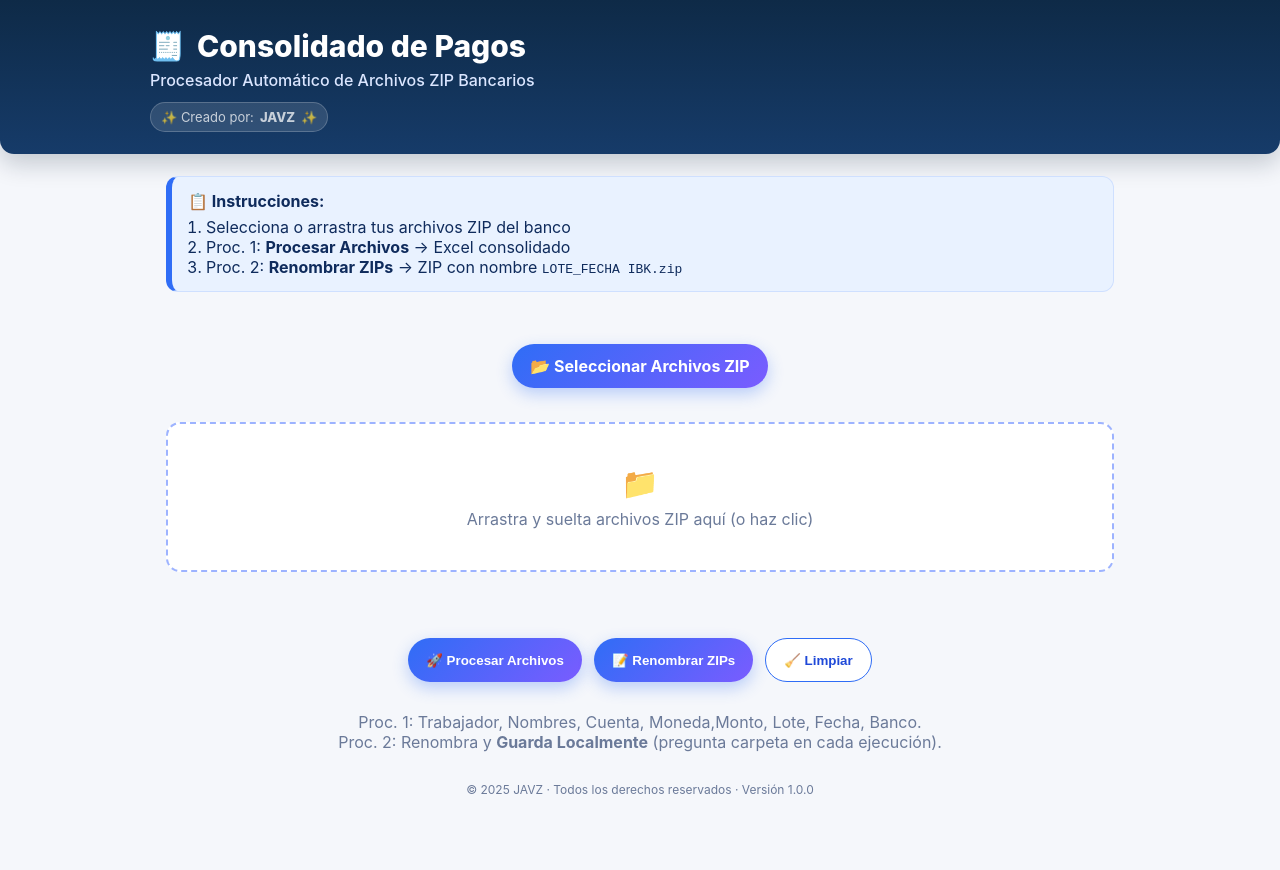
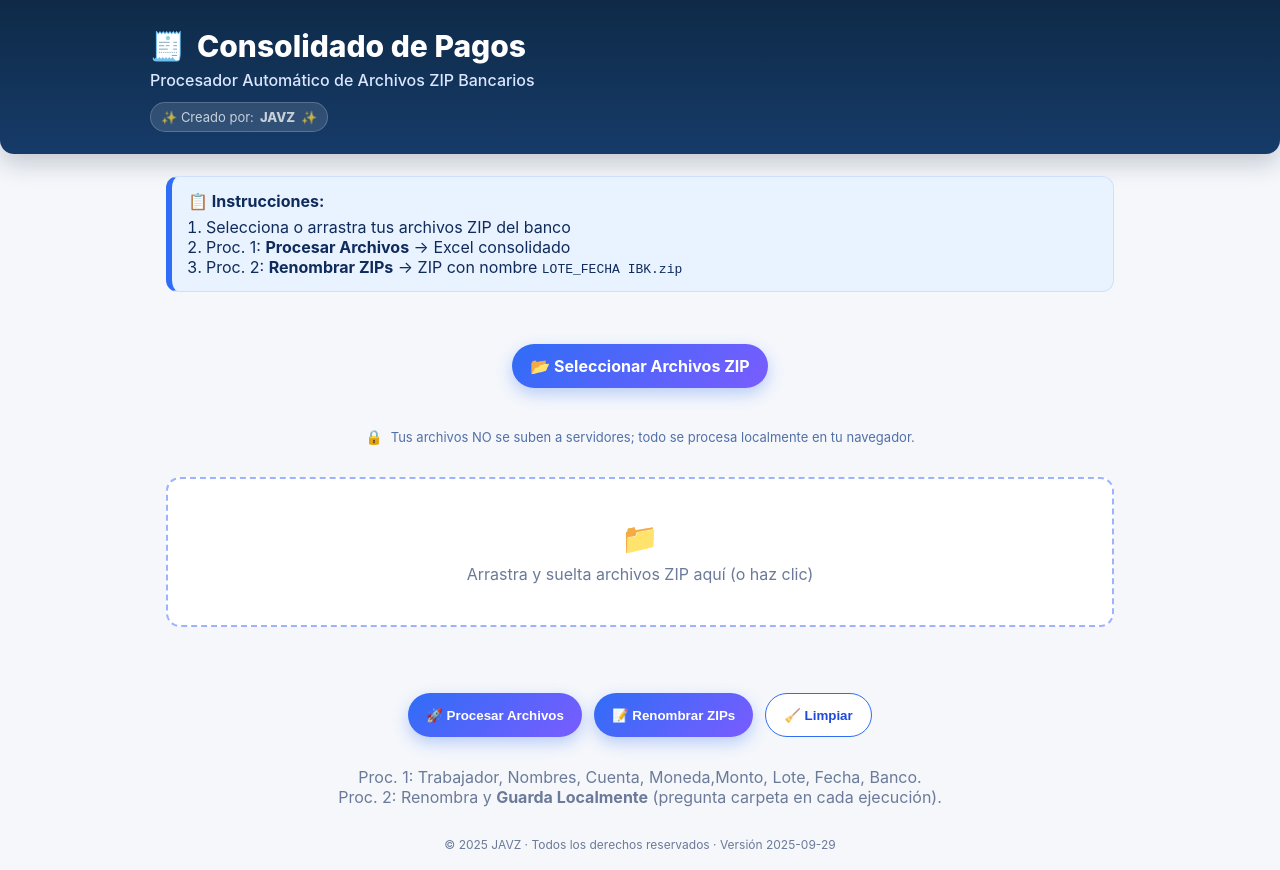
Before and after one commit to CompensacionesSpsa/ConsolidadoDePagos, a plain HTML site: page index.html in a window 1280 px wide. Before the commit the page ends 815 px from the top, so only its background shows below. Drawn offline with nearby package versions, Linux system fonts and the light colour scheme.

Commit message:
Update index.html

```diff
--- a/index.html
+++ b/index.html
@@ -3,7 +3,7 @@
 <head>
   <meta charset="utf-8" />
   <meta name="viewport" content="width=device-width, initial-scale=1" />
-  <!-- AQUÍ pegas los meta tags -->
+  <!-- Anti-caché básico -->
   <meta http-equiv="Cache-Control" content="no-cache, no-store, must-revalidate">
   <meta http-equiv="Pragma" content="no-cache">
   <meta http-equiv="Expires" content="0">
@@ -29,11 +29,12 @@
   <!-- Robots -->
   <meta name="robots" content="index,follow">
 
-  <!-- Marca y PWA -->
+  <!-- Marca y PWA (mantiene tu favicon actual) -->
   <link rel="icon" type="image/x-icon" href="favicon.ico">
   <meta name="theme-color" content="#0e2a47">
   <link rel="manifest" href="manifest.webmanifest">
 
+  <!-- Evita caché del manifest -->
   <script>
     (function(v){
       var m = document.querySelector('link[rel="manifest"]');
@@ -64,6 +65,9 @@
     .callout h3{margin:0 0 6px; font-size:16px}
     .callout ol{margin:0 0 0 18px; padding:0}
 
+    .trust{display:flex; align-items:center; gap:8px; justify-content:center; color:#5270a8; font-size:13px; margin:6px 0 14px}
+    .trust .lock{font-size:14px}
+
     .actions{display:flex; justify-content:center; margin:16px 0}
     .btn{appearance:none; border:0; cursor:pointer; padding:12px 18px; border-radius:999px; font-weight:700; color:#fff; box-shadow:0 6px 16px rgba(47,109,246,.3); min-height:44px;}
     .btn-primary{background:linear-gradient(135deg, var(--brand), var(--brand2))}
@@ -71,8 +75,9 @@
     .btn:disabled{opacity:.6; cursor:not-allowed}
     .btn:focus, .dropzone:focus-within { outline: 3px solid #7a5cff55; outline-offset: 2px; border-radius: 12px; }
 
-    .dropzone{position:relative; background:var(--card); border:2px dashed var(--dash); border-radius:14px; min-height:150px; display:flex; align-items:center; justify-content:center; text-align:center; padding:18px; color:var(--muted)}
-    .dropzone.hover{background:#f4f7ff}
+    .dropzone{position:relative; background:var(--card); border:2px dashed var(--dash); border-radius:14px; min-height:150px; display:flex; align-items:center; justify-content:center; text-align:center; padding:18px; color:var(--muted); transition:box-shadow .2s, border-color .2s, background .2s}
+    .dropzone.hover{background:#f4f7ff; border-color:var(--brand)}
+    .dropzone.success{border-color:var(--ok); box-shadow:0 0 0 3px rgba(16,185,129,.25) inset; background:#effcf7}
     .dropzone .folder{font-size:30px; display:block; margin-bottom:8px}
     .dropzone input[type=file].overlay{position:absolute; inset:0; opacity:0; cursor:pointer; width:100%; height:100%}
 
@@ -95,7 +100,7 @@
                    border:1px dashed var(--dash); border-radius:999px; padding:6px 10px;
                    font-size:13px; font-weight:700; width:fit-content; margin:6px auto 0}
 
-    /* ——— MODO OSCURO AUTOMÁTICO (no rompe tu paleta) ——— */
+    /* Modo oscuro */
     @media (prefers-color-scheme: dark){
       :root{ --bg:#0b1220; --ink:#e7ecf8; --muted:#a9b6d3; --card:#0f1a2d; --dash:#4a67b6; }
       header{ background: linear-gradient(180deg, #0b284a, #0a1f3b); }
@@ -103,6 +108,7 @@
       .callout{ background:#0f1f3f; border-color:#2a4ea3; color:#d7e3ff; }
       .btn.secondary{ background:#132646; color:#cfe0ff; border-color:#3d66da; }
       .sel-indicator{ background:#101e3a; color:#d7e3ff; border-color:#4a67b6; }
+      .trust{ color:#a9c0ff; }
     }
   </style>
 </head>
@@ -137,7 +143,10 @@
         <input id="file" type="file" accept=".zip,application/zip,application/x-zip-compressed,multipart/x-zip" multiple style="display:none" />
       </div>
 
-      <section id="drop" class="dropzone" title="Haz clic o arrastra ZIPs aquí">
+      <!-- Nota de seguridad -->
+      <div class="trust" aria-live="polite"><span class="lock">🔒</span> Tus archivos NO se suben a servidores; todo se procesa localmente en tu navegador.</div>
+
+      <section id="drop" class="dropzone" title="Haz clic o arrastra ZIPs aquí" aria-label="Zona para arrastrar y soltar archivos ZIP">
         <input id="file-overlay" class="overlay" type="file" accept=".zip,application/zip,application/x-zip-compressed,multipart/x-zip" multiple />
         <div>
           <span class="folder">📁</span>
@@ -159,7 +168,7 @@
         </div>
       </div>
 
-      <div id="status" class="status">
+      <div id="status" class="status" role="status">
         Proc. 1: Trabajador, Nombres, Cuenta, Moneda,Monto, Lote, Fecha, Banco.<br>
         Proc. 2: Renombra y <b>Guarda Localmente</b> (pregunta carpeta en cada ejecución).
       </div>
@@ -167,7 +176,7 @@
   </main>
 
   <footer style="text-align:center; color:#6b7a99; font-size:12px; margin:30px 0 18px">
-    © 2025 JAVZ · Todos los derechos reservados · Versión 1.0.0
+    © 2025 JAVZ · Todos los derechos reservados · <span id="version">Versión</span>
   </footer>
 
   <script>
@@ -207,6 +216,9 @@
       selIndicator.style.display='inline-flex';
       selIndicator.textContent = `${n} ${n===1?'ZIP seleccionado':'ZIPs seleccionados'}`;
       setStatus(`${n} ${n===1?'ZIP seleccionado':'ZIPs seleccionados'}.`, 'ok');
+      // Feedback visual en la dropzone
+      drop.classList.add('success');
+      setTimeout(()=> drop.classList.remove('success'), 800);
     }else{
       selIndicator.style.display='none';
       selIndicator.textContent='';
@@ -332,7 +344,7 @@
 
     let startR=-1; const lastR=rows.length;
     for(let r=headerRow+1; r<lastR; r++){
-      const b=rows[r]?.[cBenef]; const cta=rows[r]?.[cCta]; const mto=rows[r]?.[cMto]; const est=(cEst>=0?rows[r]?.[cEst]:'');
+      const b=rows[r]?.[cBenef]; const cta=rows[r]?.[cCta]; const mto=rows[r]?.[cMto]; const est=(cEst>=0?rows[r]?.[cEst]:'' );
       if([b,cta,mto,est].some(v => (v!=null && String(v).trim()!==''))){ startR=r; break; }
     }
     if(startR<0) return [];
@@ -407,7 +419,6 @@
     }
   }
 
-  // === Elegir carpeta en CADA ejecución ===
   async function pickDirectoryThisRun(){
     if('showDirectoryPicker' in window){
       try{ return await window.showDirectoryPicker({id:'zip-output'}); }
@@ -427,7 +438,6 @@
     enableUI(false); downloadEl.style.display='none';
     showIndicator(selectedFiles.length, 'Renombrando');
 
-    // Siempre preguntar carpeta al iniciar el renombrado
     const dirHandle = await pickDirectoryThisRun();
     const useDir = !!dirHandle;
 
@@ -438,7 +448,7 @@
       updateIndicator(i+1, selectedFiles.length);
 
       const info = await extraerLoteFechaDeZip(f);
-      const newName = info ? `${info.lote}_${info.fecha8} IBK.zip` : f.name;
+      const newName = info ? `${info.lote}_${info.fecha8} ${BANCO_FIJO}.zip` : f.name;
       if(info) renombrados++; else sinCambios++;
 
       if(useDir){
@@ -446,7 +456,6 @@
           await saveZipToDir(dirHandle, newName, f);
           guardadosLocal++;
         }catch{
-          // Fallback por si falla el FS Access
           const url = URL.createObjectURL(f);
           const a = document.createElement('a');
           a.href = url; a.download = newName;
@@ -455,7 +464,6 @@
           viaDescarga++;
         }
       }else{
-        // Fallback: descarga tradicional
         const url = URL.createObjectURL(f);
         const a = document.createElement('a');
         a.href = url; a.download = newName;
@@ -476,7 +484,7 @@
     setStatus(msg, 'ok');
   }
 
-  // ===== Indicador (común) =====
+  // ===== Indicador =====
   function showIndicator(total, label='Procesando'){
     indicatorLabel = label;
     if(!total){ procIndicator.style.display='none'; return; }
@@ -548,10 +556,16 @@
   document.getElementById('btn').addEventListener('click', runConsolidado);
   btnRename.addEventListener('click', renombrarYDescargarZIPs);
 
-  // Alerta visible si las libs no cargan (tu status ya lo muestra; esto es extra)
   if(!window.XLSX || !window.JSZip){
     alert('No se cargaron las librerías (XLSX/JSZip). Si tu red bloquea CDNs, pídenos la versión offline.');
   }
+
+  // Footer: versión dinámica (fecha YYYY-MM-DD)
+  (function(){
+    const d = new Date().toISOString().slice(0,10);
+    const vEl = document.getElementById('version');
+    if(vEl) vEl.textContent = 'Versión ' + d;
+  })();
   </script>
 
   <!-- Métricas (privado, sin cookies) -->
```
Lines whose indentation alone changed are shown as unchanged.
